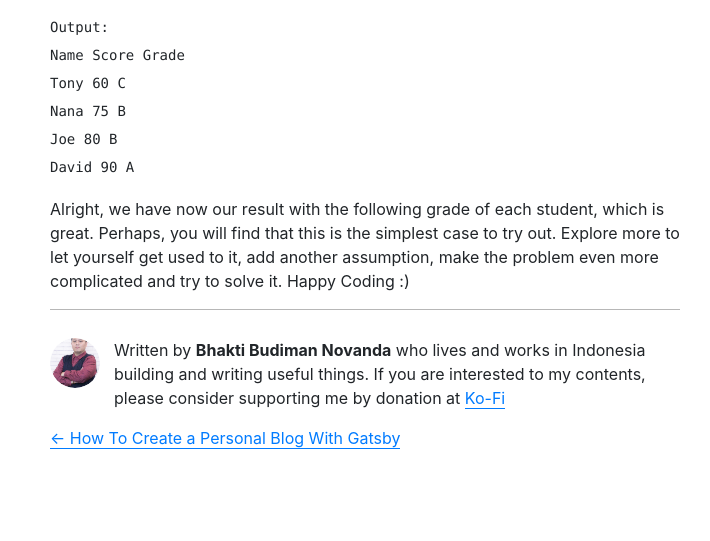
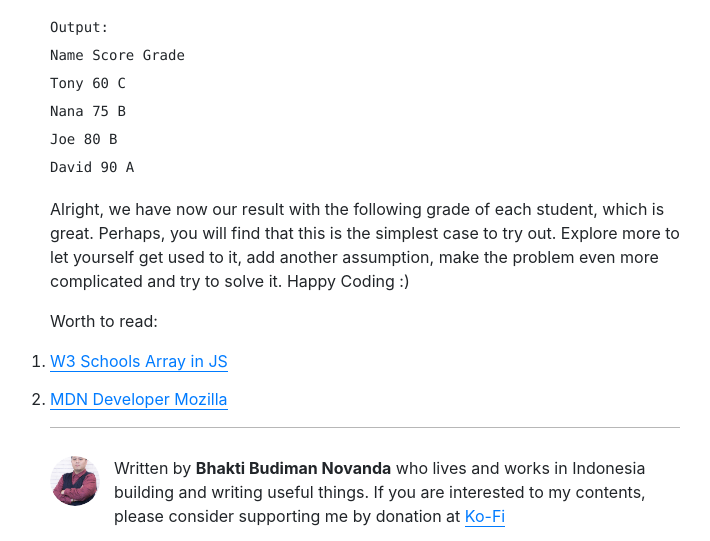
Before and after one commit to bhaktitud/personal-blog, a Gatsby site: page /blog/array-in-javascript/ in a window 1280 px wide. Shown: the part 2176-2717 px from the top of the page, without its empty margins (275-985 px from the left). Built offline with nearby package versions, Linux system fonts and the light colour scheme; Gatsby itself is replaced by a stand-in of ours; some packages are replaced by stand-ins of ours; code samples lack their colours.

Commit message:
Update Blog “array-in-javascript”

````diff
--- a/content/blog/array-in-javascript.md
+++ b/content/blog/array-in-javascript.md
@@ -87,3 +87,8 @@ David 90 A
 ```
 
 Alright, we have now our result with the following grade of each student, which is great. Perhaps, you will find that this is the simplest case to try out. Explore more to let yourself get used to it, add another assumption, make the problem even more complicated and try to solve it. Happy Coding :)
+
+Worth to read[](https://www.w3schools.com/js/js_arrays.asp):
+
+1. [W3 Schools Array in JS](https://www.w3schools.com/js/js_arrays.asp)
+2. [MDN Developer Mozilla](https://developer.mozilla.org/en-US/docs/Web/JavaScript/Reference/Global_Objects/Array)
````
